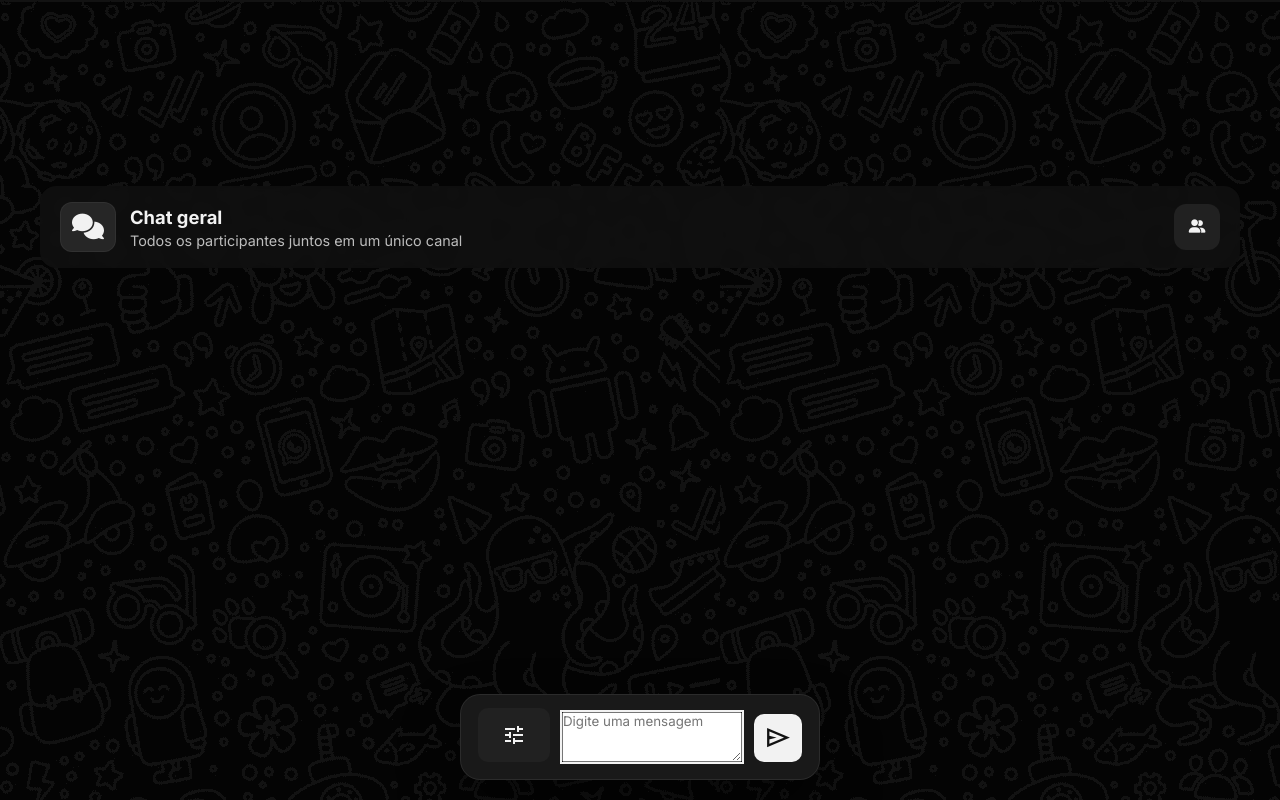
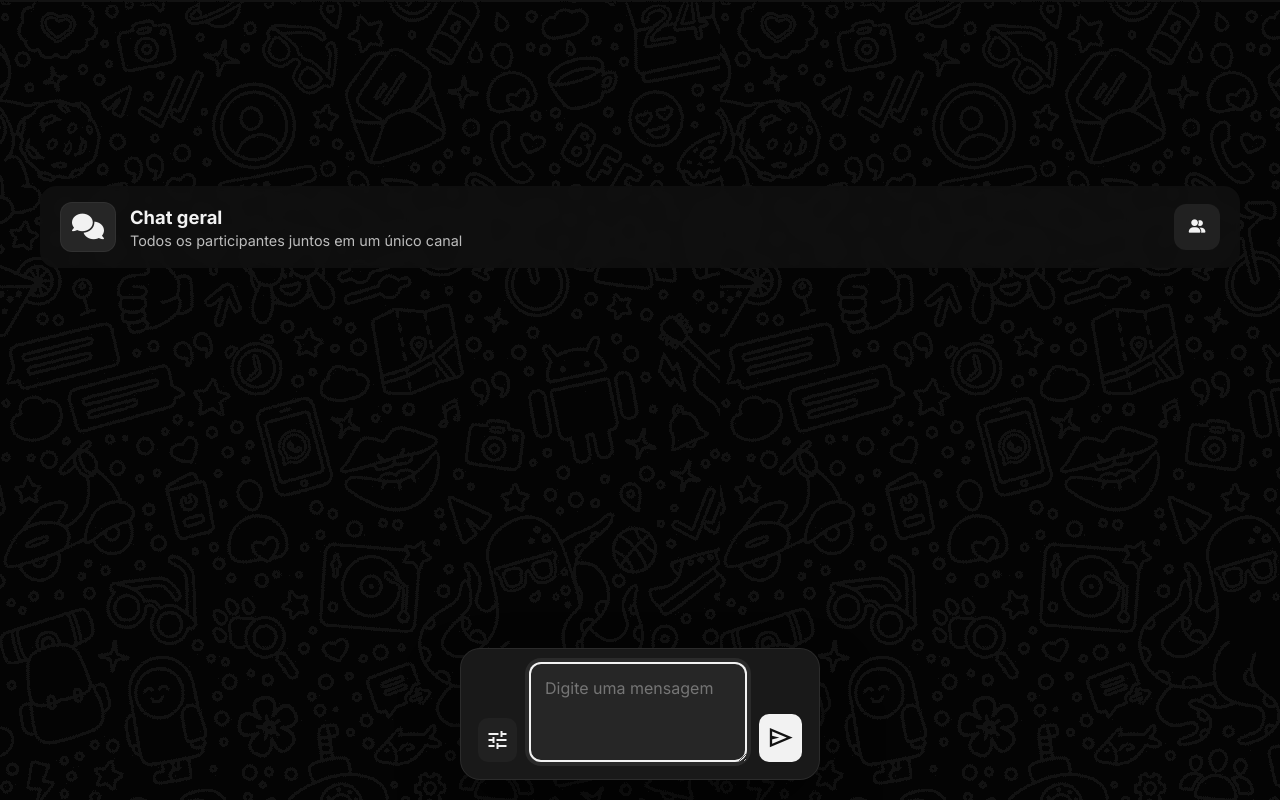
Before and after one commit to erikraft/WebChat, a plain HTML site: page frontend/index.html in a window 1280 px wide. Both pictures are taken after typing "Sample" into the empty fields and a click on the button "Entrar". Drawn offline with nearby package versions, Linux system fonts and the light colour scheme.

Commit message:
Improve chat input styling and favicon setup
Enhanced the chat input's appearance and scrollbar styling in CSS for better user experience. Renamed the favicon image and updated index.html to reference it. Fixed mention options logic in script.js to use online users and update on user changes.

```diff
--- a/frontend/css/style.css
+++ b/frontend/css/style.css
@@ -404,22 +404,60 @@ body {
     position: relative;
 }
 
-.chat__advanced-toggle {
+.chat__input {
     border: none;
-    padding: 12px 14px;
-    border-radius: 10px;
+    padding: 14px 16px;
+    border-radius: 12px;
     flex: 1 1 auto;
     background-color: #212121;
     outline: none;
     color: #f2f2f2;
     font-size: 1rem;
+    line-height: 1.5;
     resize: vertical;
     min-height: 54px;
     max-height: 240px;
+    transition: background-color 0.2s ease, box-shadow 0.2s ease;
+    box-shadow: inset 0 0 0 1px rgba(255, 255, 255, 0.06);
 }
 
+.chat__input::placeholder {
+    color: #757575;
+    opacity: 1;
+}
+
+.chat__input:hover {
+    background-color: #252525;
+    box-shadow: inset 0 0 0 1px rgba(255, 255, 255, 0.1);
+}
+
+.chat__input:focus,
 .chat__input:focus-visible {
-    outline: 2px solid #f2f2f2;
+    background-color: #262626;
+    box-shadow: inset 0 0 0 2px #f2f2f2, 0 0 0 4px rgba(242, 242, 242, 0.08);
+    outline: none;
+}
+
+.chat__input::-webkit-scrollbar {
+    width: 8px;
+}
+
+.chat__input::-webkit-scrollbar-thumb {
+    background: rgba(255, 255, 255, 0.2);
+    border-radius: 999px;
+}
+
+.chat__input::-webkit-scrollbar-thumb:hover {
+    background: rgba(255, 255, 255, 0.3);
+}
+
+.chat__input::-webkit-scrollbar-track {
+    background: transparent;
+}
+
+.chat__input {
+    scrollbar-width: thin;
+    scrollbar-color: rgba(255, 255, 255, 0.2) transparent;
 }
 
 .chat__button {
@@ -574,6 +612,10 @@ body {
     border-radius: 12px;
     padding: 18px;
     color: #e2e2e2;
+}
+
+.chat__profile-share[hidden] {
+    display: none !important;
 }
 
 .chat__profile-share-header > h3 {
--- a/frontend/index.html
+++ b/frontend/index.html
@@ -4,6 +4,7 @@
     <meta charset="UTF-8">
     <meta name="viewport" content="width=device-width, initial-scale=1.0">
 
+    <link rel="icon" type="image/png" href="./favicon.png">
     <link rel="stylesheet" href="https://fonts.googleapis.com/css2?family=Material+Symbols+Outlined:opsz,wght,FILL,GRAD@24,400,1,0" />
     <link rel="stylesheet" href="https://cdnjs.cloudflare.com/ajax/libs/font-awesome/6.5.2/css/all.min.css" integrity="sha512-SnH5WK+bZxgPHs44uWIX+LLJAJ9/2PkPKZ5QiAj6Ta86w+fsb2TkcmfRyVX3pBnMFcV7oQPJkl9QevSCWr3W6A==" crossorigin="anonymous" referrerpolicy="no-referrer" />
     <link rel="stylesheet" href="./css/style.css">
--- a/frontend/js/script.js
+++ b/frontend/js/script.js
@@ -131,7 +131,7 @@ const scrollScreen = () => {
 }
 
 const updateMentionOptions = () => {
-    mentionOptions = Array.from(knownUsers).sort((a, b) =>
+    mentionOptions = Array.from(onlineUsers.keys()).sort((a, b) =>
         a.localeCompare(b, "pt-BR", { sensitivity: "base" })
     )
 }
@@ -171,12 +171,12 @@ const updatePresenceList = () => {
 const registerOnlineUser = (name, color = "") => {
     if (!name) return
 
-    const previousSize = knownUsers.size
+    const wasNew = !onlineUsers.has(name)
 
     knownUsers.add(name)
     onlineUsers.set(name, color)
 
-    if (knownUsers.size !== previousSize) {
+    if (wasNew) {
         updateMentionOptions()
     }
     updatePresenceList()
@@ -186,6 +186,7 @@ const unregisterOnlineUser = (name) => {
     if (!name) return
 
     onlineUsers.delete(name)
+    updateMentionOptions()
     updatePresenceList()
 }
 
```
Also changed, not shown: frontend/favicon.png (renamed from Erikraft_head.png).
